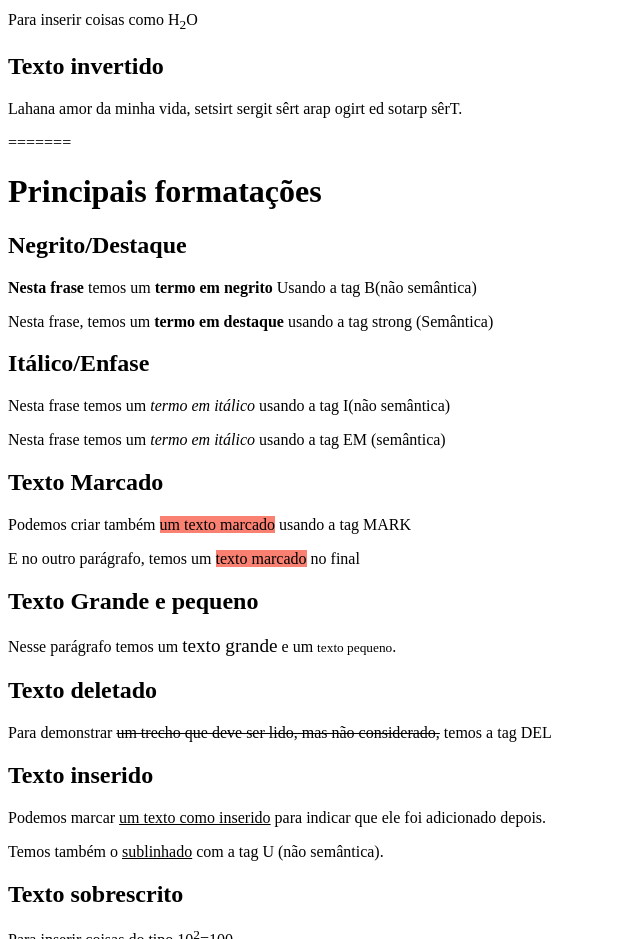
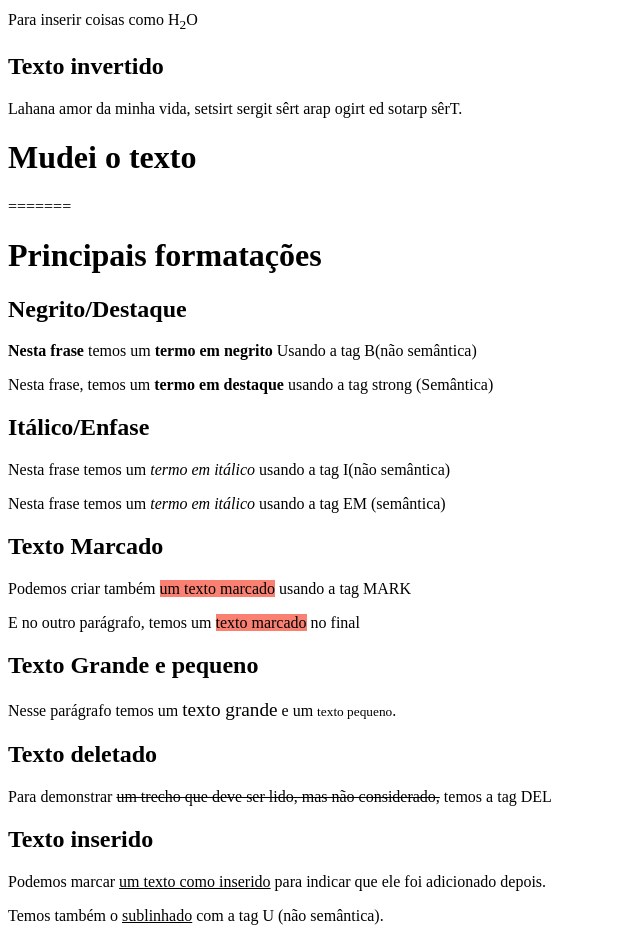
Before and after one commit to leozangarine1/html-css, a plain HTML site: page exercisios/ex007/index.html in a window 1280 px wide. Shown: the part 880-1819 px from the top of the page, without its empty margins (0-640 px from the left). Drawn offline with Linux system fonts and the light colour scheme.

```diff
--- a/exercisios/ex007/index.html
+++ b/exercisios/ex007/index.html
@@ -47,6 +47,8 @@
 
 <h2>Texto invertido</h2>
 <p>Lahana amor da minha vida, <bdo dir="rtl"> .Três pratos de trigo para três tigres tristes</bdo></p>
+
+<h1>Mudei o texto</h1>
 
 </body>
 
```
